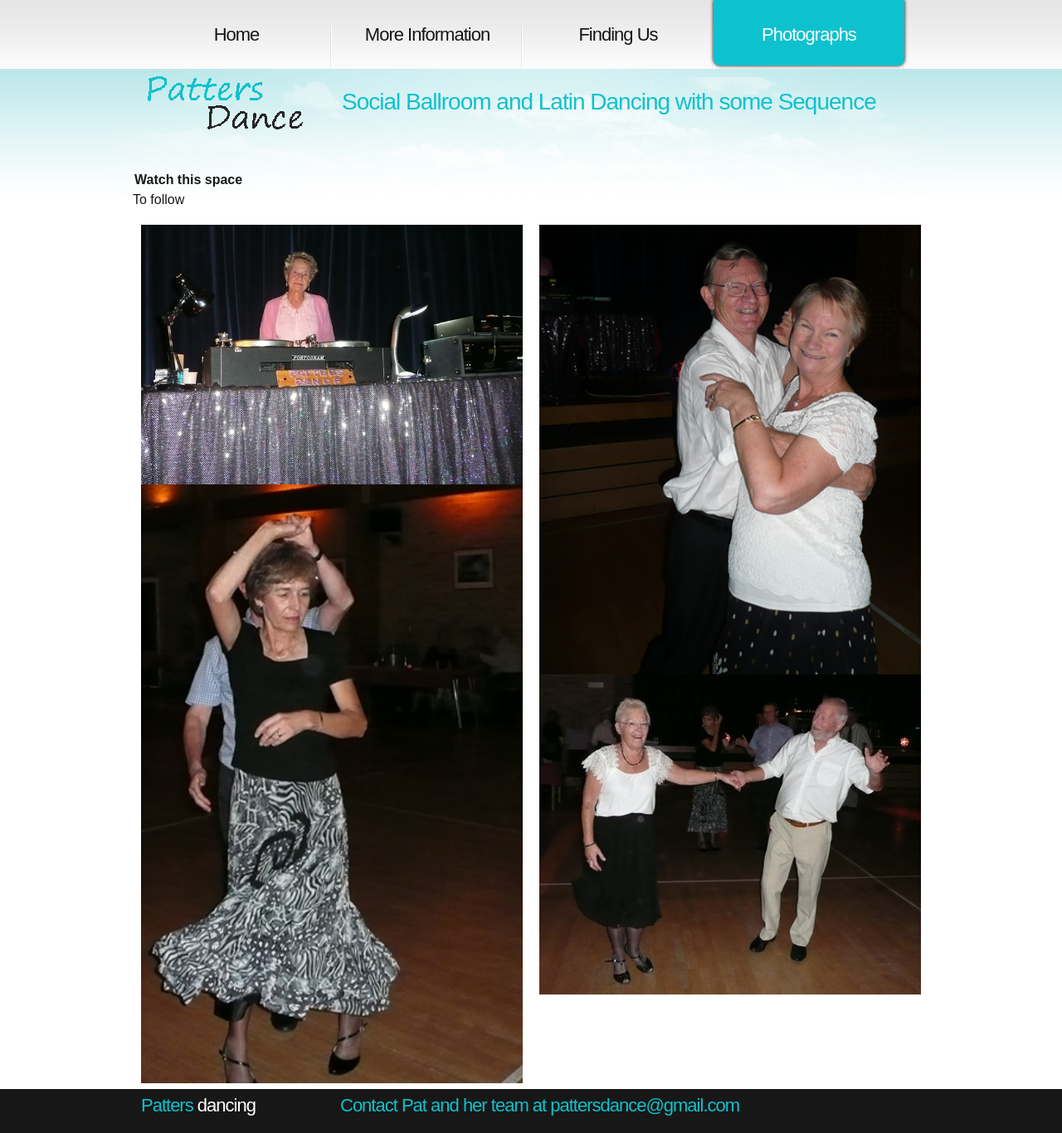
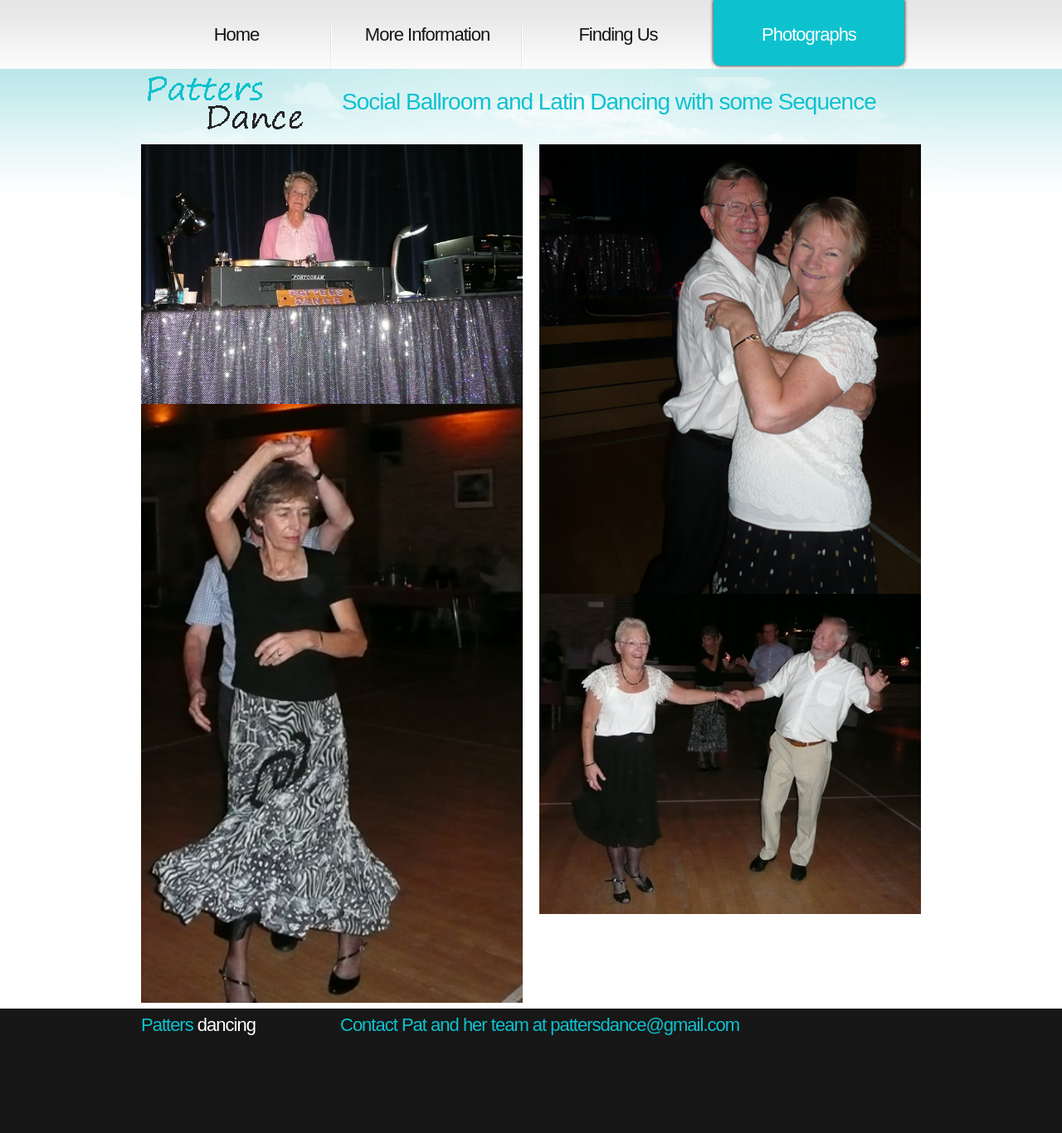
Before and after one commit to ramsayd/patters, a Jekyll site: the page built from 60_photographs.md, in a window 1280 px wide. Shown: the whole page at 83% size. Built offline with Jekyll 4.4.1, drawn with Linux system fonts in a browser that asks for light colours; after the commit the page ends 1269 px from its top, so only the background shows below that.

Commit message:
Update 60_photographs.md

```diff
--- a/60_photographs.md
+++ b/60_photographs.md
@@ -4,9 +4,6 @@ layout: page
 permalink: "photographs.html"
 ---
 
-Watch this space
-======
-To follow
 <div>
   <article class="grid_6">
     <img width="100%" src="images/Pat%20Cropped%20resized.jpg"/>
```
